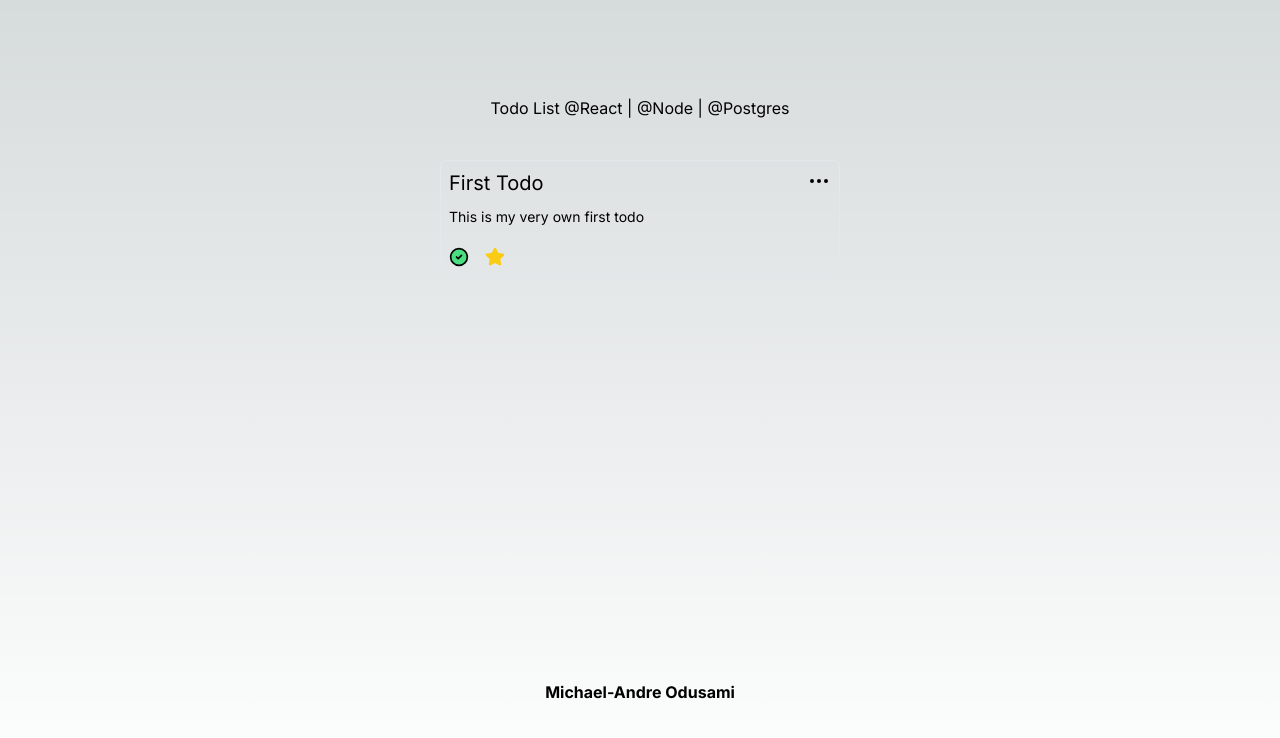
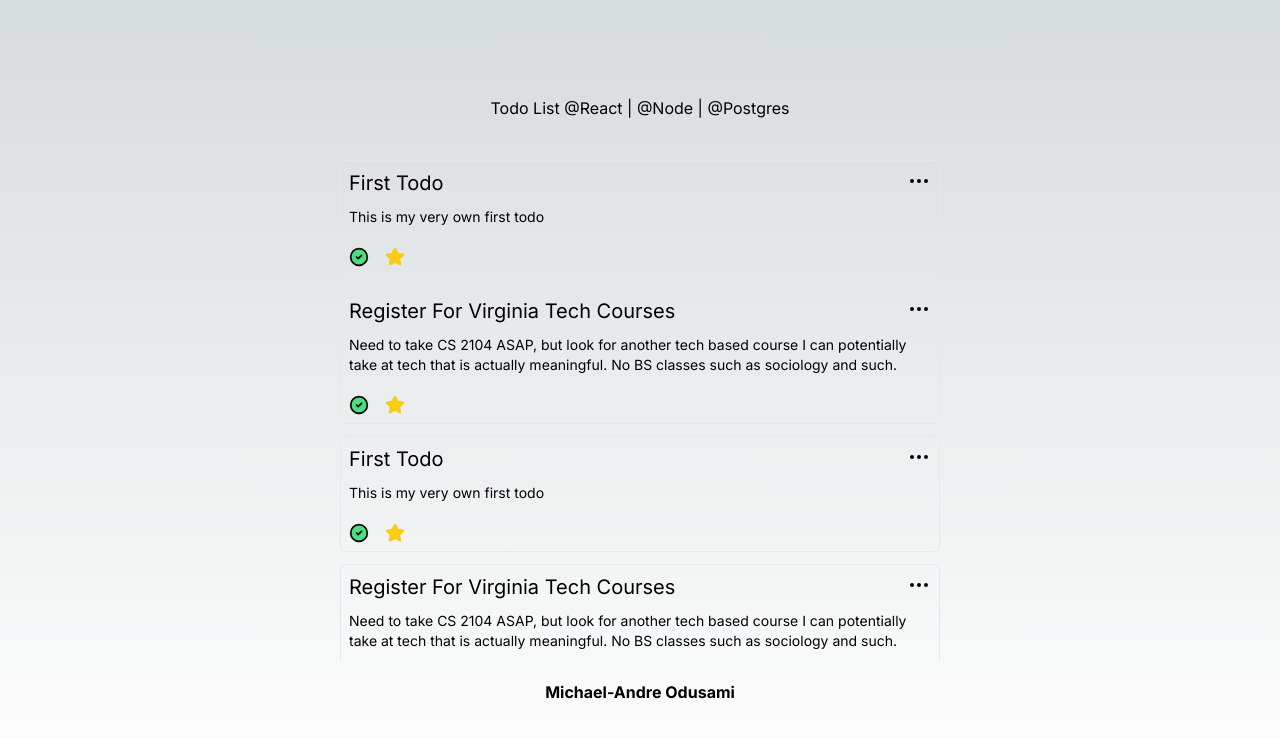
Before and after one commit to modusami/node-todo-list, a Next.js app: page / in a window 1280 px wide. Shown: the top 738 px of the page. Built offline with nearby package versions, Linux system fonts and the light colour scheme.

Commit message:
Update TodoPage.tsx

```diff
--- a/src/components/pages/TodoPage.tsx
+++ b/src/components/pages/TodoPage.tsx
@@ -3,11 +3,71 @@ import Todo from "../ui/Todo";
 const TodoPage = () => {
 	return (
 		<section className="mt-10 mb-5">
-			<div>
+			<div className="space-y-3 h-[500px] overflow-y-scroll custom-scrollbar">
 				<Todo
 					id={0}
 					title={"First Todo"}
 					notes={"This is my very own first todo"}
+					isCompleted={true}
+					isFavorite={true}
+				/>
+				<Todo
+					id={1}
+					title={"Register For Virginia Tech Courses"}
+					notes={
+						"Need to take CS 2104 ASAP, but look for another tech based course I can potentially take at tech that is actually meaningful. No BS classes such as sociology and such."
+					}
+					isCompleted={true}
+					isFavorite={true}
+				/>
+
+				<Todo
+					id={0}
+					title={"First Todo"}
+					notes={"This is my very own first todo"}
+					isCompleted={true}
+					isFavorite={true}
+				/>
+				<Todo
+					id={1}
+					title={"Register For Virginia Tech Courses"}
+					notes={
+						"Need to take CS 2104 ASAP, but look for another tech based course I can potentially take at tech that is actually meaningful. No BS classes such as sociology and such."
+					}
+					isCompleted={true}
+					isFavorite={true}
+				/>
+
+				<Todo
+					id={0}
+					title={"First Todo"}
+					notes={"This is my very own first todo"}
+					isCompleted={true}
+					isFavorite={true}
+				/>
+				<Todo
+					id={1}
+					title={"Register For Virginia Tech Courses"}
+					notes={
+						"Need to take CS 2104 ASAP, but look for another tech based course I can potentially take at tech that is actually meaningful. No BS classes such as sociology and such."
+					}
+					isCompleted={true}
+					isFavorite={true}
+				/>
+
+				<Todo
+					id={0}
+					title={"First Todo"}
+					notes={"This is my very own first todo"}
+					isCompleted={true}
+					isFavorite={true}
+				/>
+				<Todo
+					id={1}
+					title={"Register For Virginia Tech Courses"}
+					notes={
+						"Need to take CS 2104 ASAP, but look for another tech based course I can potentially take at tech that is actually meaningful. No BS classes such as sociology and such."
+					}
 					isCompleted={true}
 					isFavorite={true}
 				/>
```
